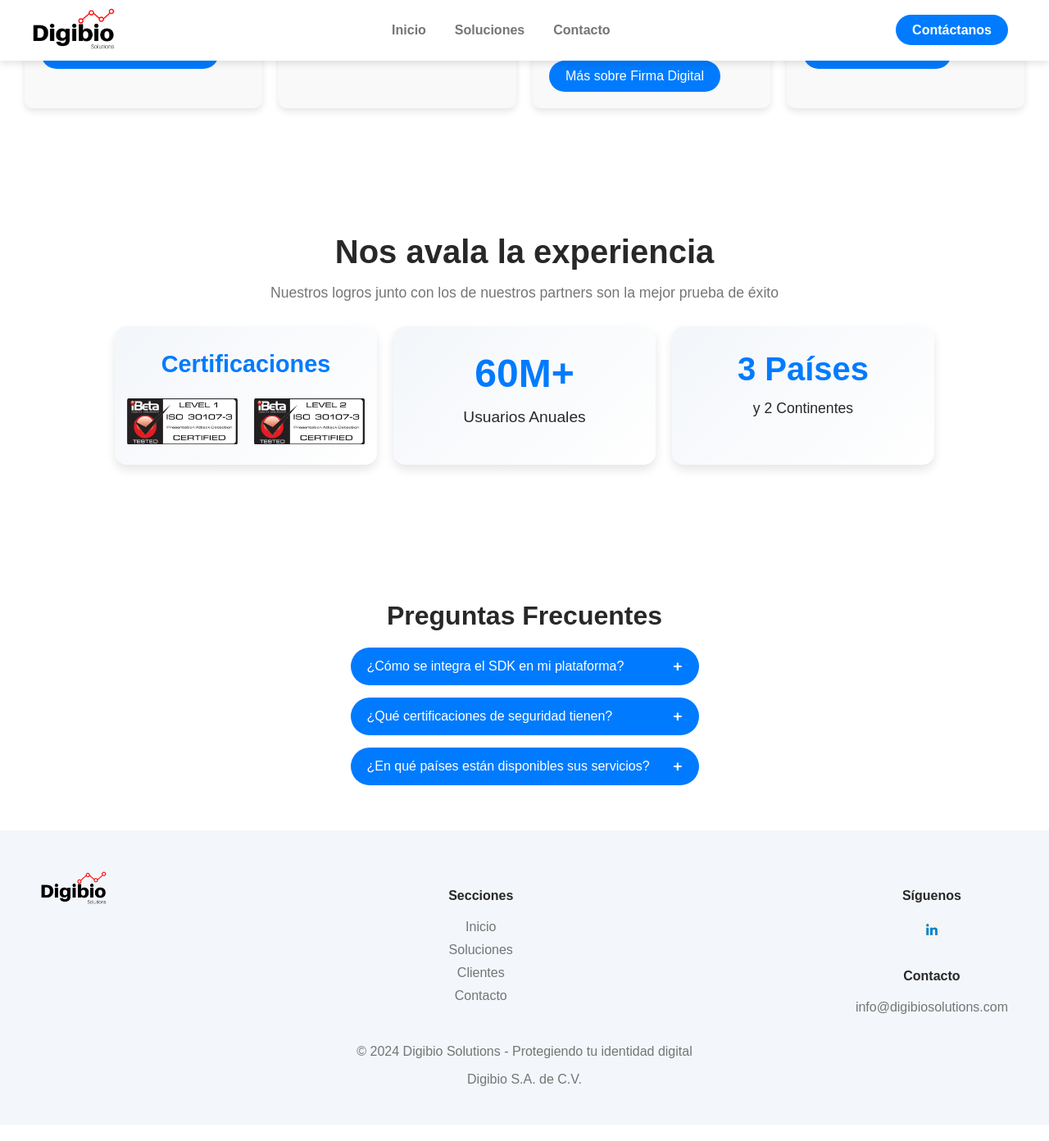
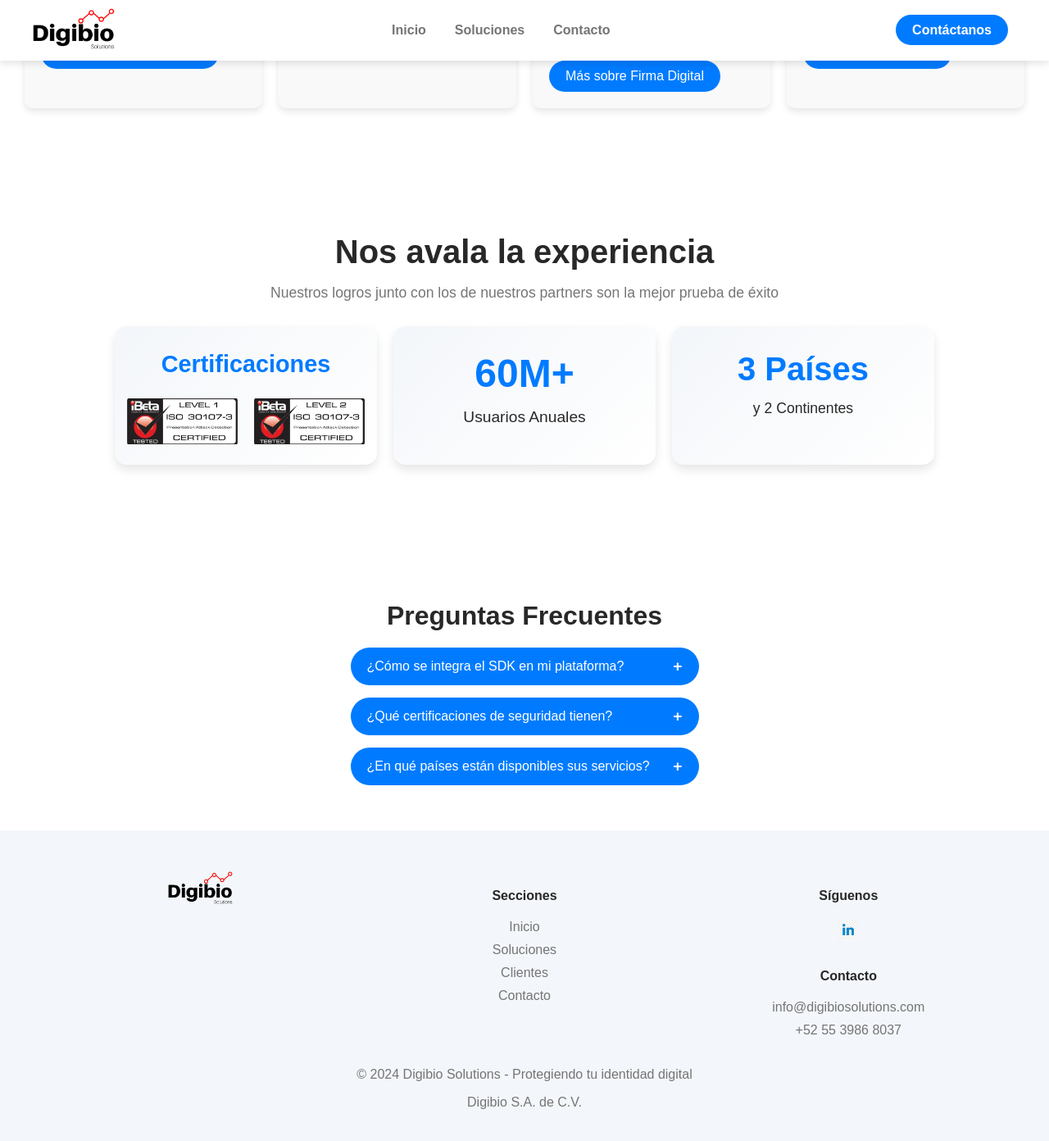
Before and after one commit to Digibiomx/digibiomx.github.io, a Jekyll site: the page built from index.html, in a window 1280 px wide and 1400 px high, scrolled down 772 px. Shown: the top 1392 px of the window at 82% size. Built offline with Jekyll 4.4.1, drawn with Linux system fonts in a browser that asks for light colours.

Commit message:
Alineacion y telefono en el footer.

```diff
--- a/_layouts/default.html
+++ b/_layouts/default.html
@@ -58,6 +58,7 @@
             </a>
             <h4>Contacto</h4>
             <a href="mailto:info@digibiosolutions.com">info@digibiosolutions.com</a>
+            <a href="tel:+525539868037">+52 55 3986 8037</a>
         </div>
         </div>
     </div>
--- a/assets/css/style.css
+++ b/assets/css/style.css
@@ -326,7 +326,9 @@
     margin: 0 auto;
     padding: 20px;
 }
-
+.footer-logo {
+    width: 33%;
+}
 .footer-logo img {
     height: 40px;
 }
@@ -336,6 +338,7 @@
     display: flex;
     flex-direction: column;
     gap: 10px;
+    width: 33%;
 }
 
 .footer-links h4,
@@ -370,7 +373,9 @@
         align-items: center; /* Centra los elementos */
         gap: 20px; /* Espaciado entre secciones */
     }
-
+    .footer-logo {
+        width: 33%;
+    }
     .footer-logo img {
         height: 50px; /* Tamaño ligeramente más grande para mejor visibilidad */
     }
```
